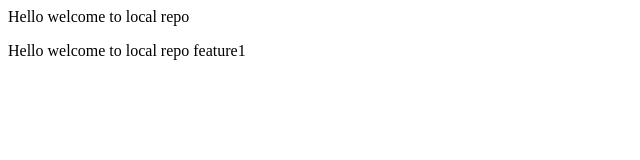
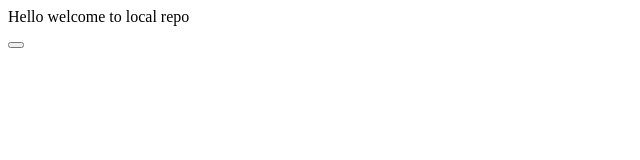
Before and after one commit to Druvaasa/localrepo, a plain HTML site: page index.html in a window 1280 px wide. Shown: the whole page, without its empty margins (0-640 px from the left). Drawn offline with Linux system fonts and the light colour scheme.

Commit message:
button added

```diff
--- a/index.html
+++ b/index.html
@@ -1,2 +1,2 @@
 <p>Hello welcome to local repo</p>
-<p>Hello welcome to local repo feature1</p>
+<p><button type="button"></button></p>
```
